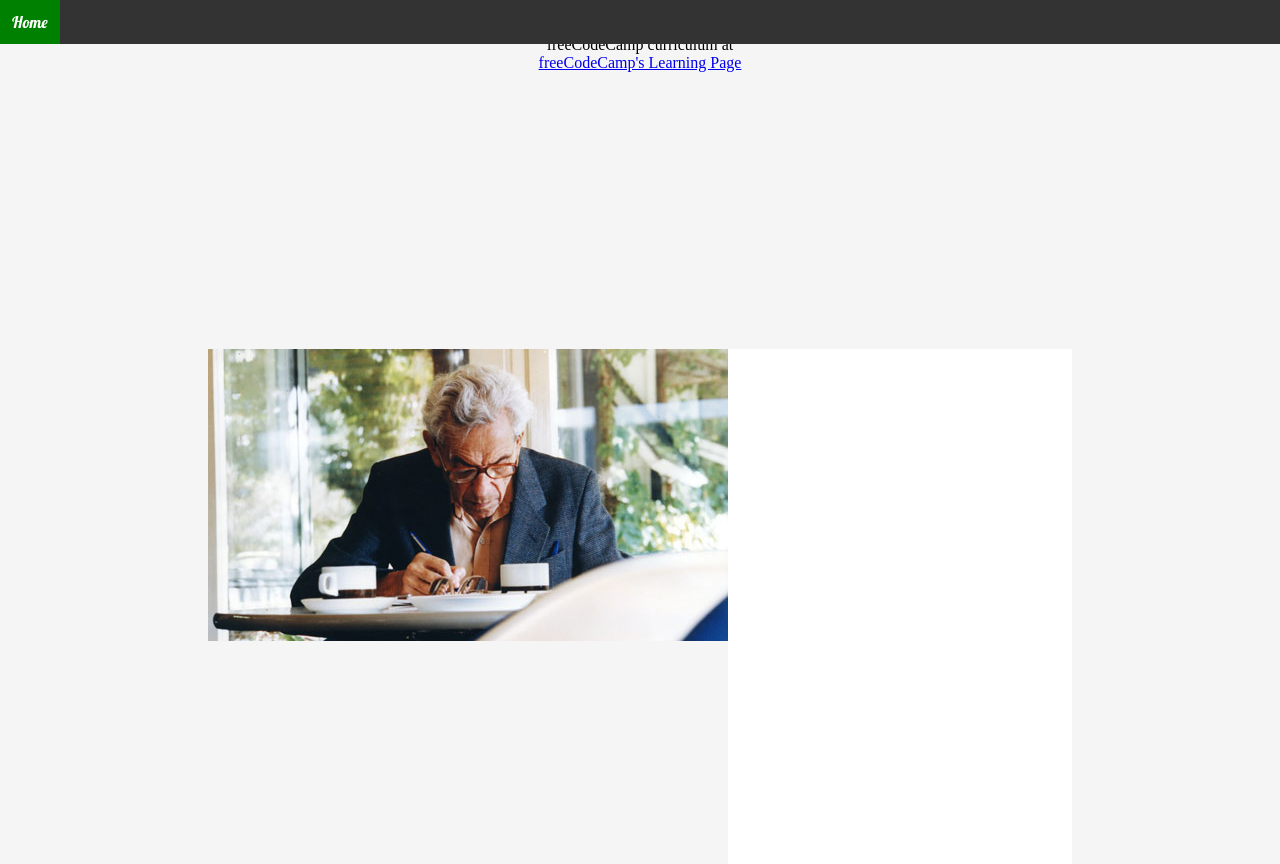
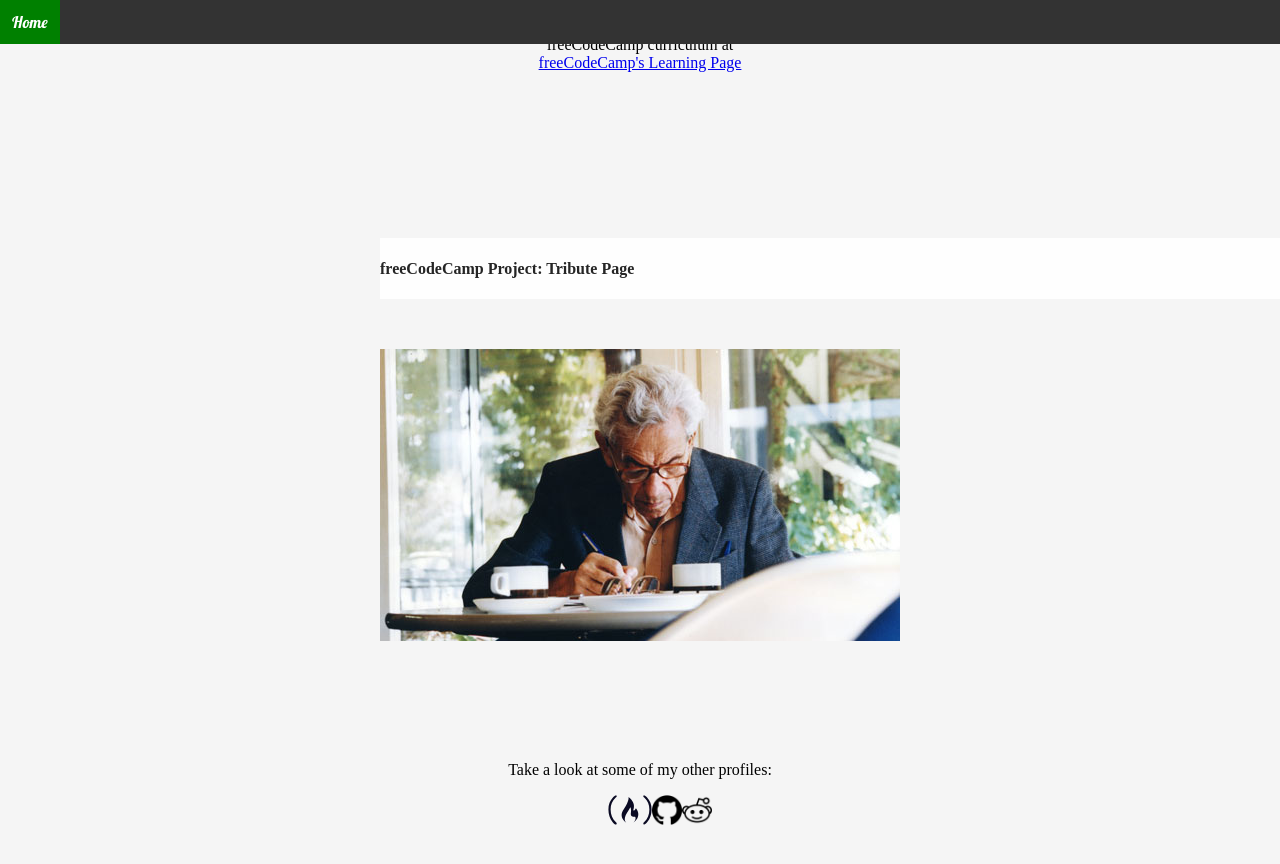
Before and after one commit to andrewlubrino/andrewlubrino.github.io, a Jekyll site: the page built from index.html, in a window 1280 px wide and 900 px high, scrolled down 601 px. Shown: the top 864 px of the window. Built offline with Jekyll 4.4.1, drawn with Linux system fonts in a browser that asks for light colours; some web fonts are replaced.

Commit message:
Update index.html

```diff
--- a/index.html
+++ b/index.html
@@ -16,16 +16,16 @@
     <a href="http://cdn.jsdelivr.net/gh/andrewlubrino/andrewlubrino.github.io/subdomains/Tribute Page/tribute_page.html" target="_blank">
       <img src="http://cdn.jsdelivr.net/gh/andrewlubrino/andrewlubrino.github.io/index-imgs/Erdos_520x292 (1).jpg">
     </a>
-    <!--<div class="project-text">
+    <div class="project-text">
       <h4>freeCodeCamp Project: Tribute Page</h4>
-    </div>-->
+    </div>
   </div>
-  <div id="survey-form" class="project-tile">
+  <!--<div id="survey-form" class="project-tile">
     <a href="http://cdn.jsdelivr.net/gh/andrewlubrino/andrewlubrino.github.io/subdomains/form.html" target="_blank">
       <img src="http://cdn.jsdelivr.net/gh/andrewlubrino/andrewlubrino.github.io/index-imgs/Screenshot from 2021-01-04 13-11-58.png" id="survey-screen">
     </a>
-    <!--<div class="project-text">
-      <h4>freeCodeCamp Project: Survey Form</h4>-->
-    </div>
+    <div class="project-text">
+      <h4>freeCodeCamp Project: Survey Form</h4>
+    </div>-->
   </div>
 </section>
```
